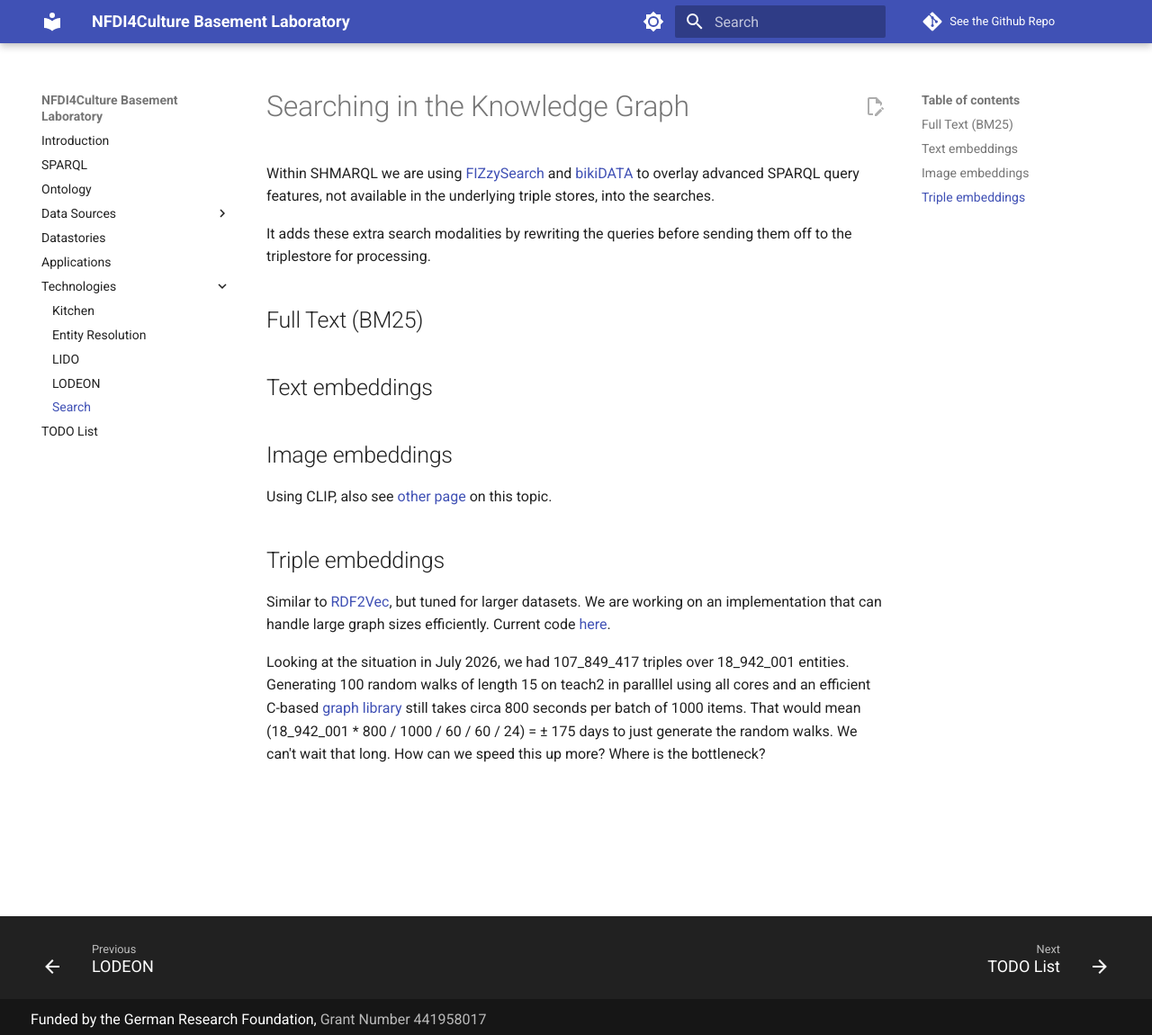
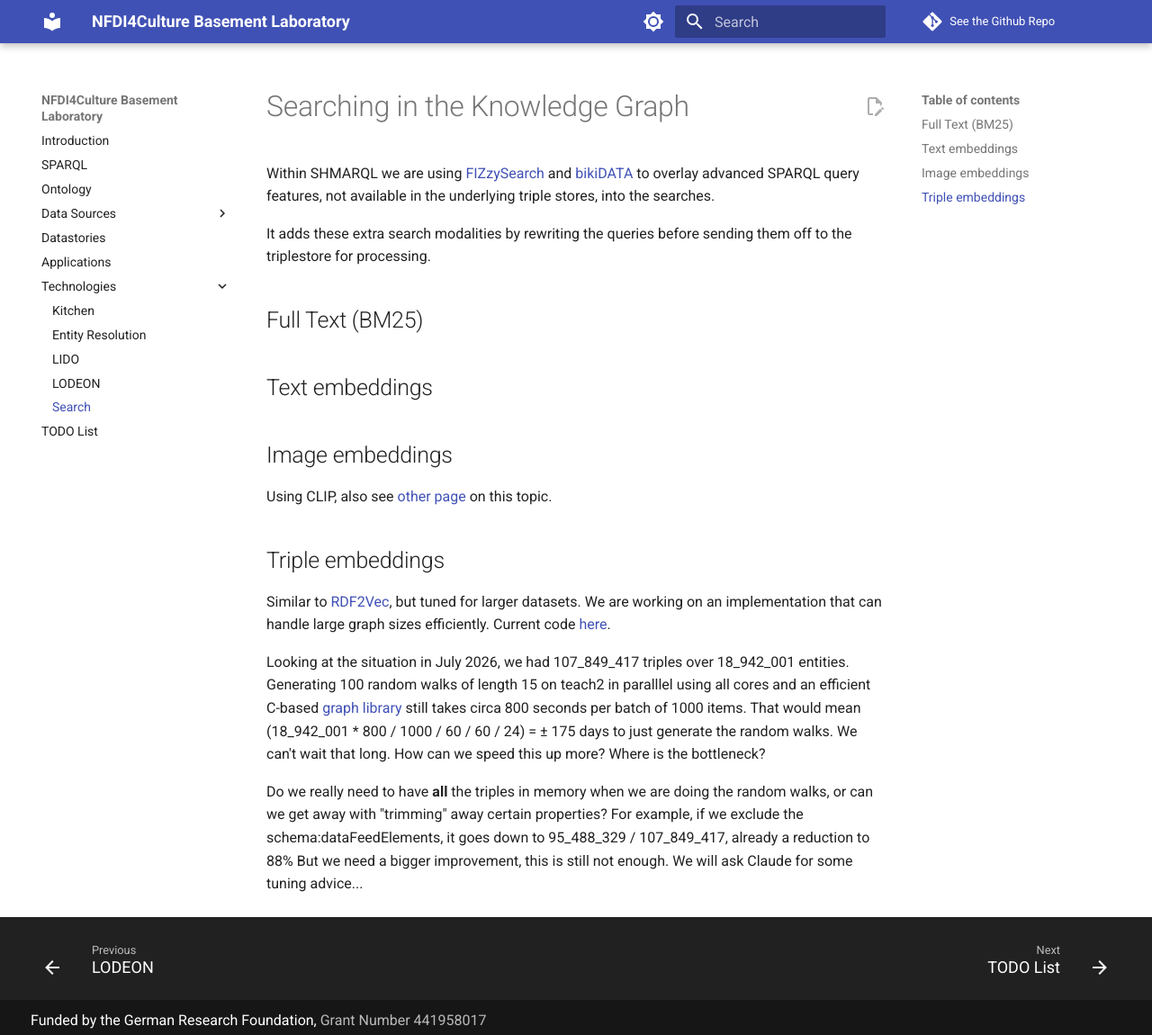
Before and after one commit to ISE-FIZKarlsruhe/nfdi4culture_basement, an MkDocs documentation site: the page built from docs/tech/search.md, in a window 1280 px wide and 1150 px high. Shown: the whole window at 90% size. Built offline with MkDocs 1.6.1 and Material for MkDocs 9.7.7, drawn with Linux system fonts in a browser that asks for light colours; nearby versions of some CDN libraries; library files that are not in the unit come from our copies; comment, search, counter and statistics services are not loaded.

Commit message:
More rdf2vec notes

```diff
--- a/docs/tech/search.md
+++ b/docs/tech/search.md
@@ -18,3 +18,6 @@ Similar to [RDF2Vec](https://rdf2vec.org/), but tuned for larger datasets.
 We are working on an implementation that can handle large graph sizes efficiently. Current code [here](https://github.com/ISE-FIZKarlsruhe/bikidata/blob/fix_embeds/src/bikidata/rdf2vec.py).
 
 Looking at the situation in July 2026, we had 107_849_417 triples over 18_942_001 entities. Generating 100 random walks of length 15 on teach2 in paralllel using all cores and an efficient C-based [graph library](https://igraph.org/) still takes circa 800 seconds per batch of 1000 items. That would mean (18_942_001 \* 800 / 1000 / 60 / 60 / 24) = ± 175 days to just generate the random walks. We can't wait that long. How can we speed this up more? Where is the bottleneck?
+
+Do we really need to have **all** the triples in memory when we are doing the random walks, or can we get away with "trimming" away certain properties? For example, if we exclude the schema:dataFeedElements, it goes down to 95_488_329 / 107_849_417, already a reduction to 88%
+But we need a bigger improvement, this is still not enough. We will ask Claude for some tuning advice...
```
